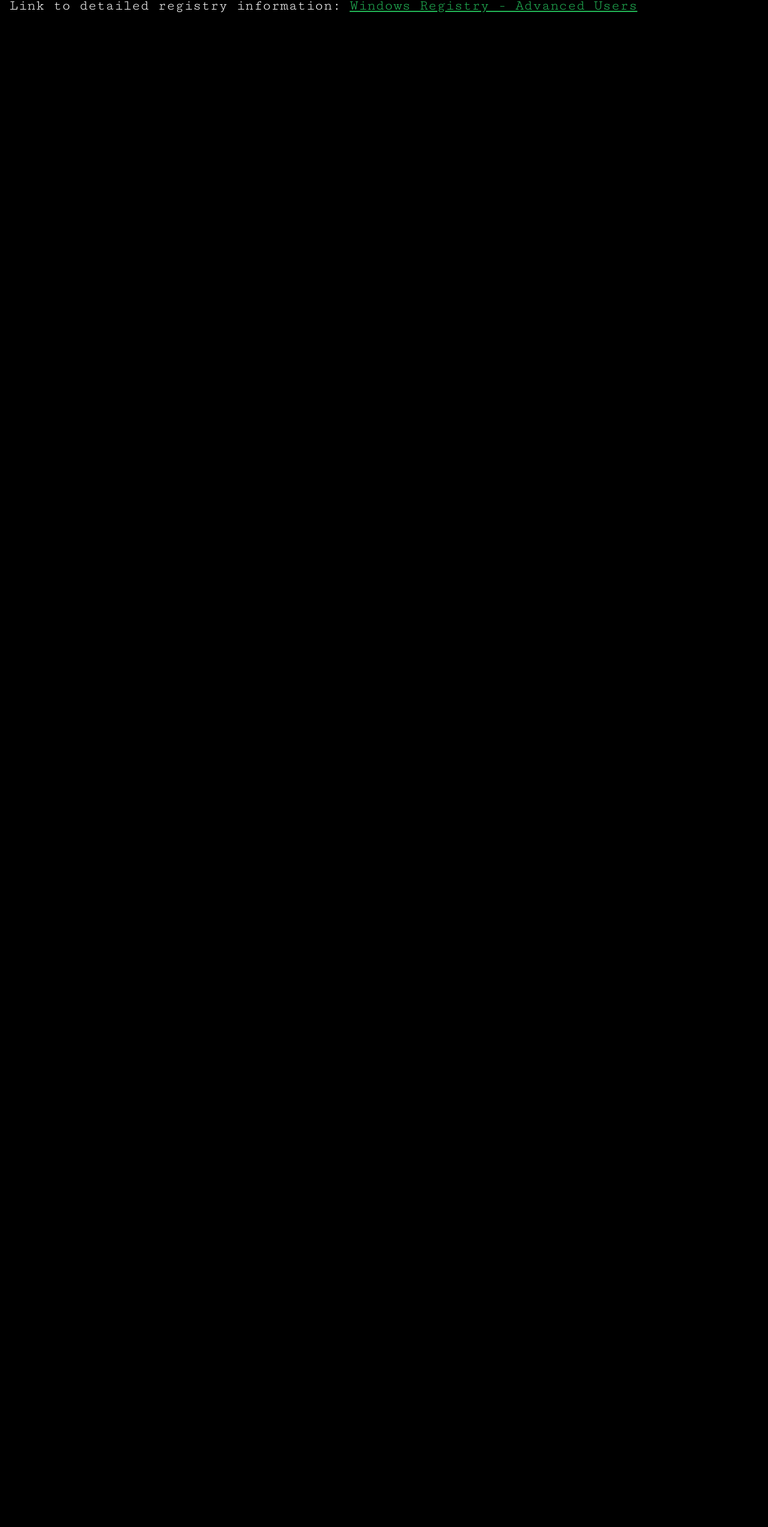
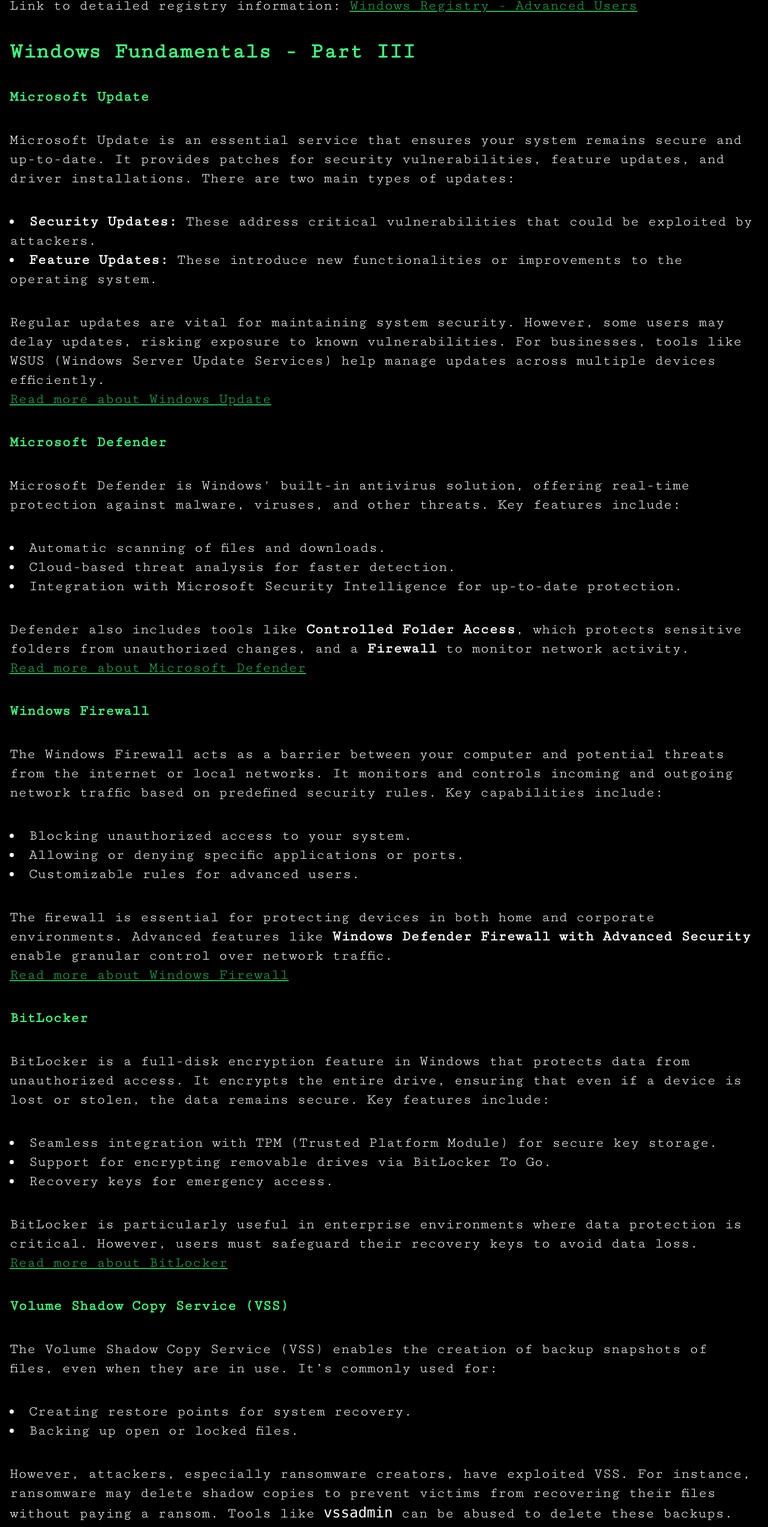
Before and after one commit to BBualdo/Portfolio.BBualdo, a Next.js app: page /blog/cybersecurity/windows-fundamentals in a window 1280 px wide. Shown: the part 6873-9419 px from the top of the page at 60% size. Before the commit the page ends 6979 px from the top, so only its background shows below. Built offline with nearby package versions, Linux system fonts and the light colour scheme; a web font is replaced by a local one.

Commit message:
Day 7 article - Windows Fundamentals (Part 3)

```diff
--- a/src/app/blog/cybersecurity/(articles)/windows-fundamentals/page.tsx
+++ b/src/app/blog/cybersecurity/(articles)/windows-fundamentals/page.tsx
@@ -231,6 +231,106 @@
                                                       href="https://learn.microsoft.com/en-us/troubleshoot/windows-server/performance/windows-registry-advanced-users">Windows
             Registry - Advanced Users</a>
           </p>
+          <h2 className="font-bold text-lightMatrixGreen">Windows Fundamentals - Part III</h2>
+
+          <h3 className="font-bold text-lightMatrixGreen">Microsoft Update</h3>
+          <p>
+            Microsoft Update is an essential service that ensures your system remains secure and up-to-date. It provides
+            patches for security vulnerabilities, feature updates, and driver installations. There are two main types of
+            updates:
+          </p>
+          <ul className="list-disc list-inside">
+            <li>
+              <strong>Security Updates:</strong> These address critical vulnerabilities that could be exploited by
+              attackers.
+            </li>
+            <li>
+              <strong>Feature Updates:</strong> These introduce new functionalities or improvements to the operating
+              system.
+            </li>
+          </ul>
+          <p>
+            Regular updates are vital for maintaining system security. However, some users may delay updates, risking
+            exposure to known vulnerabilities. For businesses, tools like WSUS (Windows Server Update Services) help
+            manage updates across multiple devices efficiently. <br />
+            <a className="link" href="https://learn.microsoft.com/en-us/windows/deployment/update/windows-update">Read
+              more about Windows Update</a>
+          </p>
+
+          <h3 className="font-bold text-lightMatrixGreen">Microsoft Defender</h3>
+          <p>
+            Microsoft Defender is Windows&apos; built-in antivirus solution, offering real-time protection against malware,
+            viruses, and other threats. Key features include:
+          </p>
+          <ul className="list-disc list-inside">
+            <li>Automatic scanning of files and downloads.</li>
+            <li>Cloud-based threat analysis for faster detection.</li>
+            <li>Integration with Microsoft Security Intelligence for up-to-date protection.</li>
+          </ul>
+          <p>
+            Defender also includes tools like <strong>Controlled Folder Access</strong>, which protects sensitive
+            folders from unauthorized changes, and a <strong>Firewall</strong> to monitor network activity. <br />
+            <a className="link"
+               href="https://learn.microsoft.com/en-us/windows/security/threat-protection/microsoft-defender-antivirus/microsoft-defender-antivirus-in-windows-10">Read
+              more about Microsoft Defender</a>
+          </p>
+
+          <h3 className="font-bold text-lightMatrixGreen">Windows Firewall</h3>
+          <p>
+            The Windows Firewall acts as a barrier between your computer and potential threats from the internet or
+            local networks. It monitors and controls incoming and outgoing network traffic based on predefined security
+            rules. Key capabilities include:
+          </p>
+          <ul className="list-disc list-inside">
+            <li>Blocking unauthorized access to your system.</li>
+            <li>Allowing or denying specific applications or ports.</li>
+            <li>Customizable rules for advanced users.</li>
+          </ul>
+          <p>
+            The firewall is essential for protecting devices in both home and corporate environments. Advanced features
+            like <strong>Windows Defender Firewall with Advanced Security</strong> enable granular control over network
+            traffic. <br />
+            <a className="link"
+               href="https://learn.microsoft.com/en-us/windows/security/threat-protection/windows-firewall/windows-firewall-with-advanced-security">Read
+              more about Windows Firewall</a>
+          </p>
+
+          <h3 className="font-bold text-lightMatrixGreen">BitLocker</h3>
+          <p>
+            BitLocker is a full-disk encryption feature in Windows that protects data from unauthorized access. It
+            encrypts the entire drive, ensuring that even if a device is lost or stolen, the data remains secure. Key
+            features include:
+          </p>
+          <ul className="list-disc list-inside">
+            <li>Seamless integration with TPM (Trusted Platform Module) for secure key storage.</li>
+            <li>Support for encrypting removable drives via BitLocker To Go.</li>
+            <li>Recovery keys for emergency access.</li>
+          </ul>
+          <p>
+            BitLocker is particularly useful in enterprise environments where data protection is critical. However,
+            users must safeguard their recovery keys to avoid data loss. <br />
+            <a className="link"
+               href="https://learn.microsoft.com/en-us/windows/security/operating-system-security/data-protection/bitlocker/">Read
+              more about BitLocker</a>
+          </p>
+
+          <h3 className="font-bold text-lightMatrixGreen">Volume Shadow Copy Service (VSS)</h3>
+          <p>
+            The Volume Shadow Copy Service (VSS) enables the creation of backup snapshots of files, even when they are
+            in use. It’s commonly used for:
+          </p>
+          <ul className="list-disc list-inside">
+            <li>Creating restore points for system recovery.</li>
+            <li>Backing up open or locked files.</li>
+          </ul>
+          <p>
+            However, attackers, especially ransomware creators, have exploited VSS. For instance, ransomware may delete
+            shadow copies to prevent victims from recovering their files without paying a ransom. Tools
+            like <code>vssadmin</code> can be abused to delete these backups. <br />
+            <a className="link"
+               href="https://learn.microsoft.com/en-us/windows-server/storage/file-server/volume-shadow-copy-service">Read
+              more about VSS</a>
+          </p>
         </div>
       </main>
     </>
--- a/src/constants/cybersecurityArticles.ts
+++ b/src/constants/cybersecurityArticles.ts
@@ -67,7 +67,7 @@
   {
     day: 7,
     title: "Windows Fundamentals",
-    description: "My 1.5-year journey into programming has often brought me across terms like Apache, Ubuntu, and the general idea that Linux is essential for software developers, especially in backend development. However, I never felt the need to explore it deeply—until now. It's time to fulfill my destiny!",
+    description: "Raise your hand if you&apos;ve never used Windows... Alright, probably no one! Windows 95, 98, XP (😍), Vista (🤢), 7, 8, 10, 11... Everyone has used at least one version. Some still cling to the good old XP, and honestly, who can blame them? A reliable classic. Back in the day, all that mattered was running Counter-Strike 1.6 and a Mozilla icon copied from a USB stick. Anyway, now it&apos;s time to dive into the mysteries of this system—well, the newer versions, because they have more options 😁.",
     imageUrl: "/cybersecurity-articles-images/7.avif",
     imageAlt: "",
     date: "10-01-2024",
```
